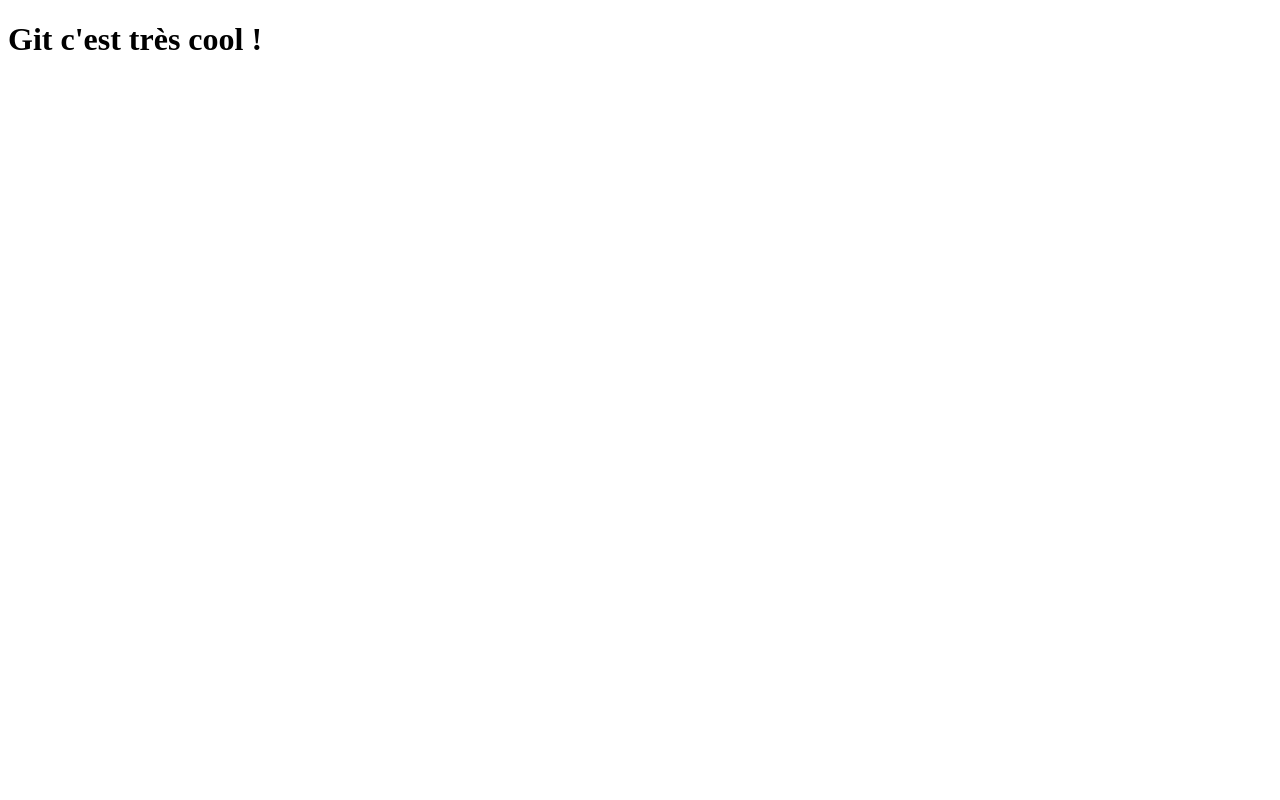
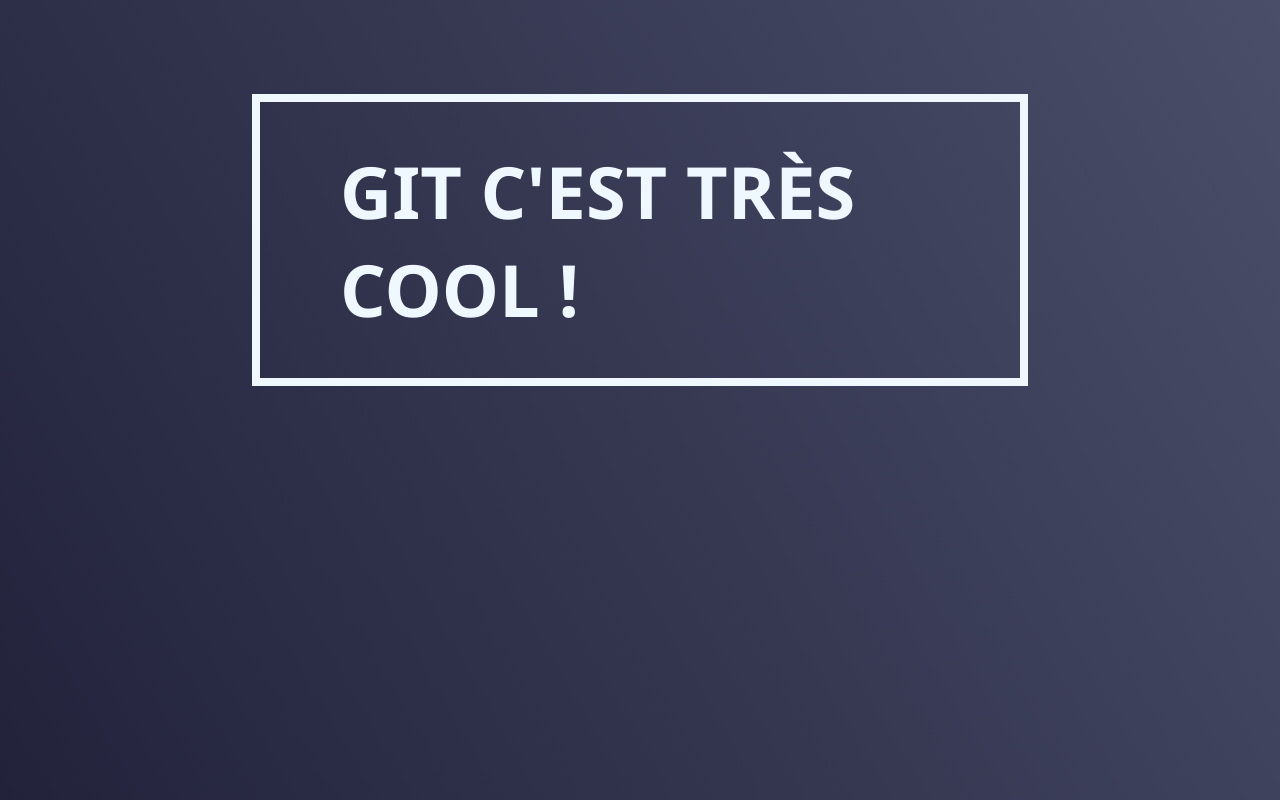
Before and after one commit to ppoitier/formation_git_octobre_2022, a plain HTML site: page index.html in a window 1280 px wide. Drawn offline with Linux system fonts and the light colour scheme.

Commit message:
Ajout du style

```diff
--- a/index.html
+++ b/index.html
@@ -5,7 +5,7 @@
     <meta http-equiv="X-UA-Compatible" content="IE=edge">
     <meta name="viewport" content="width=device-width, initial-scale=1.0">
     <title>Formation GIT</title>
-    <!-- <link rel="stylesheet" href="style.css"> -->
+    <link rel="stylesheet" href="style.css">
 </head>
 <body>
 
--- /dev/null
+++ b/style.css
@@ -0,0 +1,49 @@
+* {
+    margin: 0;
+    padding: 0;
+}
+
+html {
+    font-size: 62.5%;
+}
+
+body {
+    background: linear-gradient(60deg, #22223b 0%, #4a4e69 100%);
+    width: 100vw;
+    height: 100vh;
+    color: aliceblue;
+}
+
+h1 {
+    display: block;
+    width: 60rem;
+    padding: 4rem 8rem;
+
+    position: absolute;
+    top: 30%;
+    left: 50%;
+    transform: translate(-50%, -50%);
+
+    font-size: 7.2rem;
+    font-family: 'Segoe UI', Tahoma, Geneva, Verdana, sans-serif;
+    text-transform: uppercase;
+
+    color: currentColor;
+    border: .8rem solid currentColor;
+
+    animation-name: slideIn;
+    animation-timing-function: ease-out;
+    animation-duration: 1s;
+}
+
+@keyframes slideIn {
+    0% {
+        left: -60rem;
+        opacity: 0;
+    }
+
+    100% {
+        left: 50%;
+        opacity: 1;
+    }
+}
```
